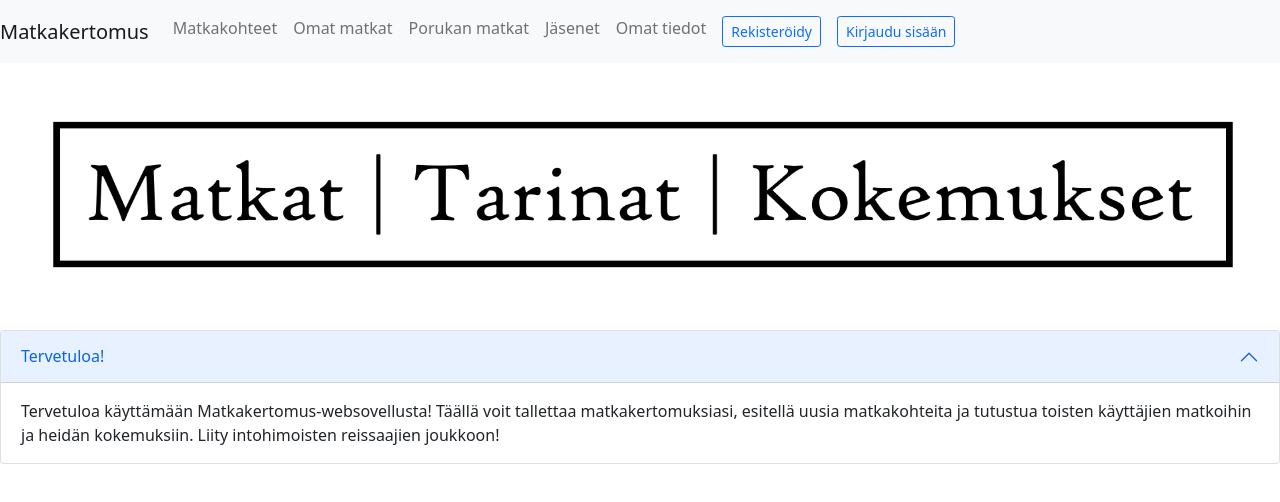
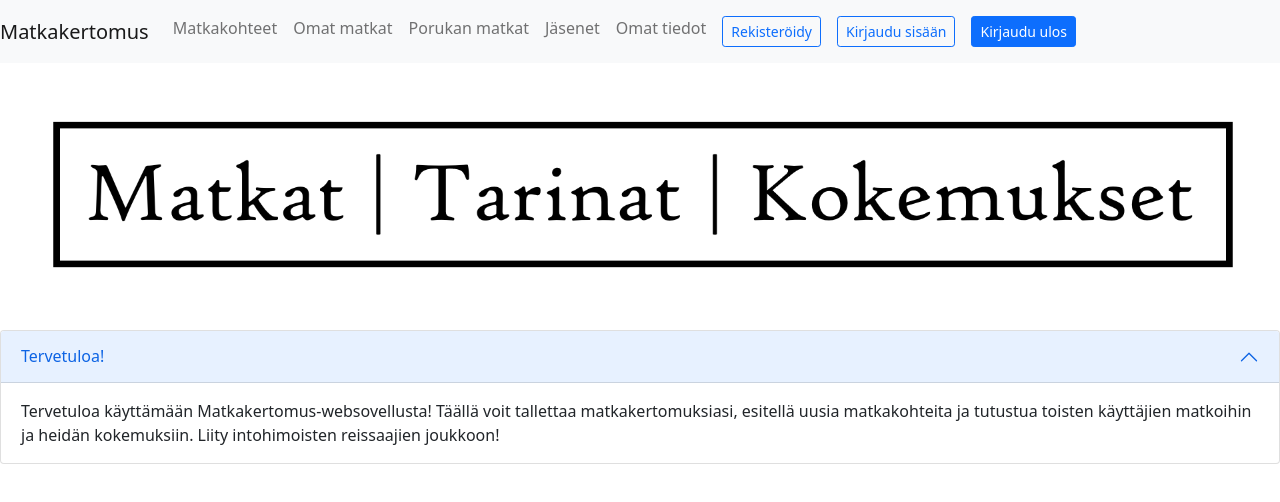
Before and after one commit to OttoH97/Software-production-1, a React (Create React App) app: page / in a window 1280 px wide. Shown: the top 502 px of the page. Built offline with nearby package versions, Linux system fonts and the light colour scheme; no server answers.

Commit message:
kirjautumisen työstöä

```diff
--- a/src/Login.js
+++ b/src/Login.js
@@ -29,6 +29,8 @@ import { responsivePropType } from 'react-bootstrap/esm/createUtilityClasses';
 
 function Login({ setToken }) {
 
+    const navigate = useNavigate();
+    const toKotisivu = ()  => window.location.href = "http://localhost:3000";
     const [email, setEmail] = useState('');
     const [password, setPassword] = useState('');
     const [loginStatus, setLoginStatus] = useState(false);
@@ -67,9 +69,12 @@ function Login({ setToken }) {
 
             } else {
                 console.log(response.data);
-                localStorage.setItem("token", + response.data.token);
+                localStorage.setItem("user", email); //käyttäjän sänhöposti tallennetaan localStorageen
+                localStorage.setItem("token", response.data.token); //tokeni tallennetaan localStorageen
                 setMsg(response.data.message);
                 setLoginStatus(true);
+                // console.log("user:" + localStorage.getItem("user") + " token:" + localStorage.getItem("token"));
+                toKotisivu(); //kirjautumisen jälkeen käyttäjä heitetään takaisin kotisivulle
             }
 
         });
--- a/src/index.js
+++ b/src/index.js
@@ -8,7 +8,7 @@ import { Kotisivut } from "./kotisivut_sivu";
 import { Matkakohdesivu } from "./matkakohde_sivu";
 import { PorukanMatkat } from "./porukanmatkat_sivu";
 import { Jasensivu } from "./jasenet_sivu";
-import { Login } from "./Login"; //Token kirjautuminen ...työn alla
+import { Login } from "./Login";
 //Bootstrap kirjasto / Route
 import reportWebVitals from './reportWebVitals';
 import 'bootstrap/dist/css/bootstrap.min.css';
--- a/src/kotisivut_sivu.js
+++ b/src/kotisivut_sivu.js
@@ -20,11 +20,21 @@ import { click } from '@testing-library/user-event/dist/click';
     TODO:
     #1 Rekisteröitymistietojen vieminen tietokantaan. DONE
     #2 Kirjautuminen. WIP
-    #3
+    #3 Session storage kirjautumiselle. WIP
  */
 
 
 function Kotisivut() {
+
+    const kirjautunut = () => {
+        if (!localStorage.getItem("user") == ''){
+            console.log("Olet kirjautunut sisään käyttäjänä " + localStorage.getItem("user"));
+        }
+        else
+            console.log("Et ole kirjautunut sisään vielä!");
+    };
+
+    kirjautunut();
 
     const navigate = useNavigate();
     const toLogin = ()  => navigate('/Login');
@@ -83,12 +93,9 @@ function Kotisivut() {
     const [showK, setShowK] = useState(false);
     const handleCloseK = () => setShowK(false);
     const handleShowK = () => setShowK(true);
-
-   /* const [token, setToken] = useState();
-
-    if (!token) {
-        return <Login setToken={setToken} />
-    }*/
+    const handleLogOut = () => {
+        localStorage.clear();
+    };
 
     return (
         <div>
@@ -103,7 +110,8 @@ function Kotisivut() {
                         <Nav.Link href="jasenet">Jäsenet</Nav.Link>
                         <Nav.Link href="otiedot">Omat tiedot</Nav.Link>
                         <Nav.Link><Button variant="outline-primary" size="sm" onClick={handleShowR}>Rekisteröidy</Button></Nav.Link>
-                        <Nav.Link href="login"><Button variant="outline-primary" size="sm" /* onClick={handleShowK} */>Kirjaudu sisään</Button></Nav.Link>
+                        <Nav.Link href="login"><Button id='kirjaudu' variant="outline-primary" size="sm" /* onClick={handleShowK} */>Kirjaudu sisään</Button></Nav.Link>
+                        <Nav.Link><Button size='sm' onClick={handleLogOut}>Kirjaudu ulos</Button></Nav.Link>
                     </Nav>
                 </Navbar.Collapse>
             </Navbar>
```
